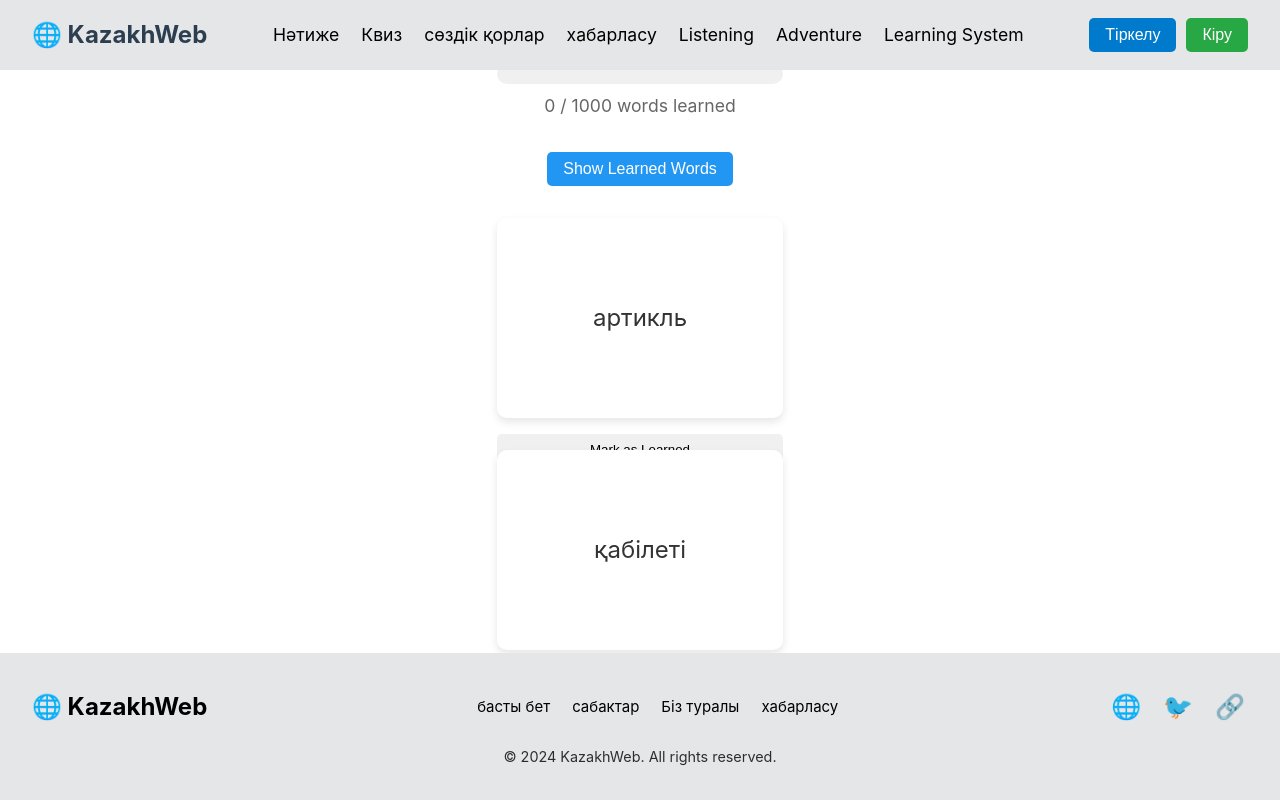
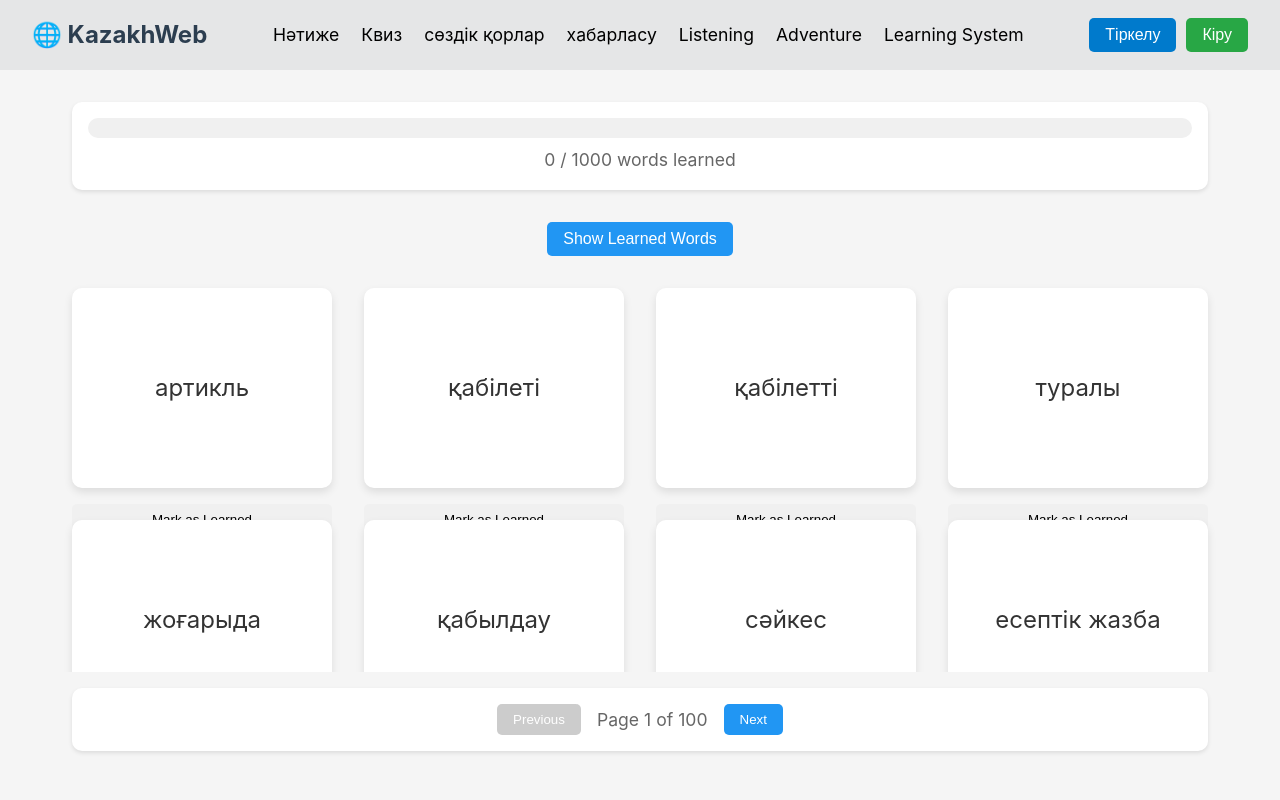
Before and after one commit to acc4abdusunkarnadir/diplom, a Vue app in the folder diplom/: page /learning in a window 1280 px wide. Shown: the top 800 px of the page. Built offline with nearby package versions, Linux system fonts and the light colour scheme.

Commit message:
bugs fixing

```diff
--- a/diplom/src/App.vue
+++ b/diplom/src/App.vue
@@ -14,22 +14,31 @@ import Listening from "./components/Listening.vue"; // Import the Listening comp
   </div>
 </template>
 
-<style scoped>
-/* does not talk with screen, only with parent */
+<style>
+/* Global styles */
+* {
+  margin: 0;
+  padding: 0;
+  box-sizing: border-box;
+}
+
+html,
+body {
+  height: 100%;
+  background-color: #f5f5f5;
+}
+
+/* App container styles */
 .app-container {
-  width: 100%;
-  max-width: 100%;
+  min-height: 100vh;
   display: flex;
   flex-direction: column;
-  min-height: 100vh;
 }
 
 .content {
+  flex: 1 0 auto;
   width: 100%;
-  flex-grow: 1;
-  display: flex;
-  flex-direction: column;
-  align-items: center;
-  justify-content: center;
+  padding-top: 70px; /* Height of the header */
+  padding-bottom: 2rem; /* Space before footer */
 }
 </style>
--- a/diplom/src/assets/main.css
+++ b/diplom/src/assets/main.css
@@ -1,19 +1,14 @@
-@import './base.css';
+@import "./base.css";
 
-html, body {
+html,
+body {
   margin: 0;
   padding: 0;
 }
 
-/* Does talk with screen */
-#app {
-  max-width: 1280px;
-  min-width: 800px;
-  margin: 0 auto;
-  padding: 2rem;
-  font-weight: normal;
-}
+/* Removed #app block that was causing layout issues */
 
+/* Keep your link styles */
 a,
 .green {
   text-decoration: none;
@@ -28,10 +23,4 @@ a,
   }
 }
 
-@media (min-width: 1024px) {
-  body {
-    display: flex;
-    place-items: center;
-  }
-
-}
+/* Removed body flex centering for large screens */
--- a/diplom/src/components/LearningSystem.vue
+++ b/diplom/src/components/LearningSystem.vue
@@ -18,6 +18,7 @@
       </button>
     </div>
 
+    <div class="word-cards-container">
       <div class="word-cards">
         <div
           v-for="(word, index) in currentWords"
@@ -44,6 +45,7 @@
           >
             {{ learnedWords.has(word.id) ? "Learned" : "Mark as Learned" }}
           </button>
+        </div>
       </div>
     </div>
 
@@ -146,23 +148,43 @@ export default {
         this.currentPage = parseInt(savedPage);
       }
     },
+    loadWords() {
+      // Get learned words from localStorage
+      const learned = new Set(
+        JSON.parse(localStorage.getItem("learnedWords") || "[]")
+      );
+      // Add IDs to dataset words
+      const allWords = dataset.map((word, index) => ({
+        ...word,
+        id: index.toString(),
+      }));
+      // Only use words NOT learned
+      this.words = allWords.filter((word) => !learned.has(word.id));
+    },
   },
   mounted() {
     this.fetchWords();
     this.loadProgress();
+    this.loadWords();
   },
 };
 </script>
 
 <style scoped>
 .learning-system {
+  width: 100%;
   max-width: 1200px;
   margin: 0 auto;
   padding: 2rem;
+  min-height: 100%;
 }
 
 .progress-container {
   margin-bottom: 2rem;
+  background-color: white;
+  padding: 1rem;
+  border-radius: 10px;
+  box-shadow: 0 2px 4px rgba(0, 0, 0, 0.1);
 }
 
 .progress-bar {
@@ -203,6 +225,15 @@ export default {
 
 .control-btn:hover {
   background-color: #1976d2;
+}
+
+.word-cards-container {
+  overflow-y: auto;
+  max-height: calc(
+    100vh - 400px
+  ); /* Adjusted for header, footer, and other elements */
+  padding: 1rem;
+  margin: -1rem;
 }
 
 .word-cards {
@@ -287,6 +318,13 @@ export default {
   align-items: center;
   gap: 1rem;
   margin-top: 2rem;
+  background-color: white;
+  padding: 1rem;
+  border-radius: 10px;
+  box-shadow: 0 2px 4px rgba(0, 0, 0, 0.1);
+  position: sticky;
+  bottom: 0;
+  z-index: 10;
 }
 
 .pagination-btn {
@@ -307,4 +345,39 @@ export default {
   font-size: 1.1rem;
   color: #666;
 }
+
+/* Add smooth scrolling */
+.word-cards-container {
+  scroll-behavior: smooth;
+}
+
+/* Add custom scrollbar */
+.word-cards-container::-webkit-scrollbar {
+  width: 8px;
+}
+
+.word-cards-container::-webkit-scrollbar-track {
+  background: #f1f1f1;
+  border-radius: 4px;
+}
+
+.word-cards-container::-webkit-scrollbar-thumb {
+  background: #888;
+  border-radius: 4px;
+}
+
+.word-cards-container::-webkit-scrollbar-thumb:hover {
+  background: #555;
+}
+
+.header {
+  position: fixed;
+  top: 0;
+  left: 0;
+  width: 100vw;
+  height: 70px;
+  background: #e5e6e7;
+  z-index: 1000;
+  /* ...other styles... */
+}
 </style>
--- a/diplom/src/components/WebFooter.vue
+++ b/diplom/src/components/WebFooter.vue
@@ -2,7 +2,7 @@
 import { ref } from "vue";
 
 const footerLinks = ref([
-{ name: "басты бет", path: "/" },
+  { name: "басты бет", path: "/" },
   { name: "сабактар", path: "/courses" },
   { name: "Біз туралы", path: "/about" },
   { name: "хабарласу", path: "/contact" },
@@ -38,22 +38,18 @@ const socialLinks = ref([
         </a>
       </div>
     </div>
-    <div class="footer-bottom">
-      © 2024 KazakhWeb. All rights reserved.
-    </div>
+    <div class="footer-bottom">© 2024 KazakhWeb. All rights reserved.</div>
   </footer>
 </template>
+
 <style scoped>
 .footer {
-    border:black;
-  width: 100%; /* Ensure it spans the full width */
+  width: 100%;
   background: #e5e6e7;
   color: black;
-  padding: 2rem;
+  padding: 1rem 2rem;
   text-align: center;
-  position: absolute;
-  bottom: 0;
-  left: 0;
+  margin-top: auto;
 }
 
 .footer-content {
@@ -61,9 +57,10 @@ const socialLinks = ref([
   flex-direction: row;
   justify-content: space-between;
   align-items: center;
-  width: 100%; /* Ensure full width */
-  max-width: 100%; /* Remove max-width limitation */
+  width: 100%;
+  max-width: 1200px;
   margin: 0 auto;
+  padding: 1rem 0;
 }
 
 .footer-logo {
@@ -104,5 +101,19 @@ const socialLinks = ref([
   font-size: 0.9rem;
   opacity: 0.8;
   width: 100%;
+  padding-top: 1rem;
+  border-top: 1px solid rgba(0, 0, 0, 0.1);
+}
+
+@media (max-width: 768px) {
+  .footer-content {
+    flex-direction: column;
+    gap: 1rem;
+  }
+
+  .footer-links {
+    flex-wrap: wrap;
+    justify-content: center;
+  }
 }
 </style>
```
Lines whose indentation alone changed are shown as unchanged.
